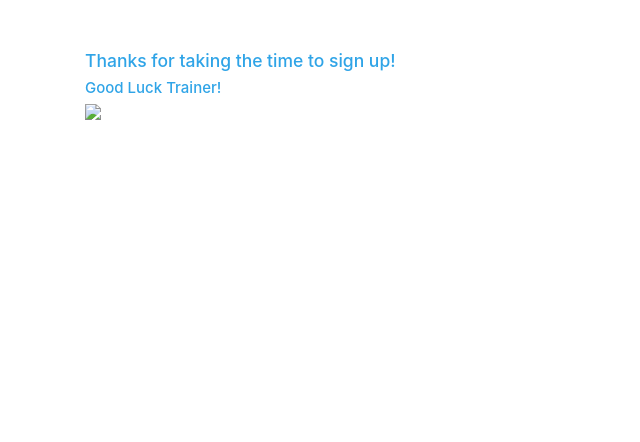
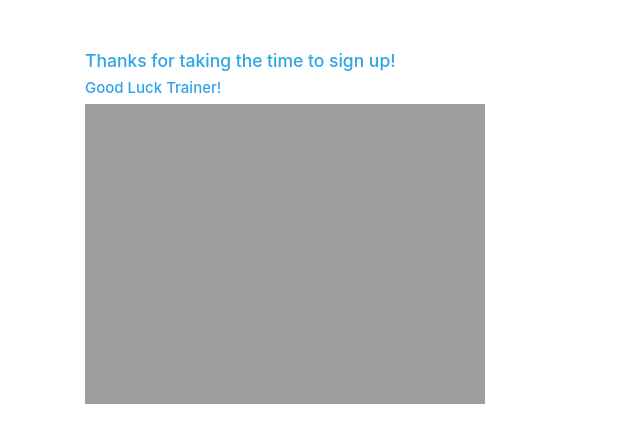
Before and after one commit to jd-murphy/node-bot-dashboard, a website: page thanks.html in a window 1280 px wide. Shown: the whole page, without its empty margins (0-640 px from the left). Drawn offline with nearby package versions, Linux system fonts and the light colour scheme; the site is published under a folder, as on GitHub Pages, so addresses that start at the root find nothing.

Commit message:
file path to mewtwo image

```diff
--- a/thanks.html
+++ b/thanks.html
@@ -36,7 +36,7 @@
                                         <h3 class="card-title">Thanks for taking the time to sign up!</h3>
                                         <h4 class="card-title">Good Luck Trainer!</h4>
 
-                                        <img src="/images/mewtwo.png">
+                                        <img src="images/mewtwo.png" alt="Mewtwo, the freakin' dopest pokemon like, ever, duh.">
 
 
                                     </div>
```
